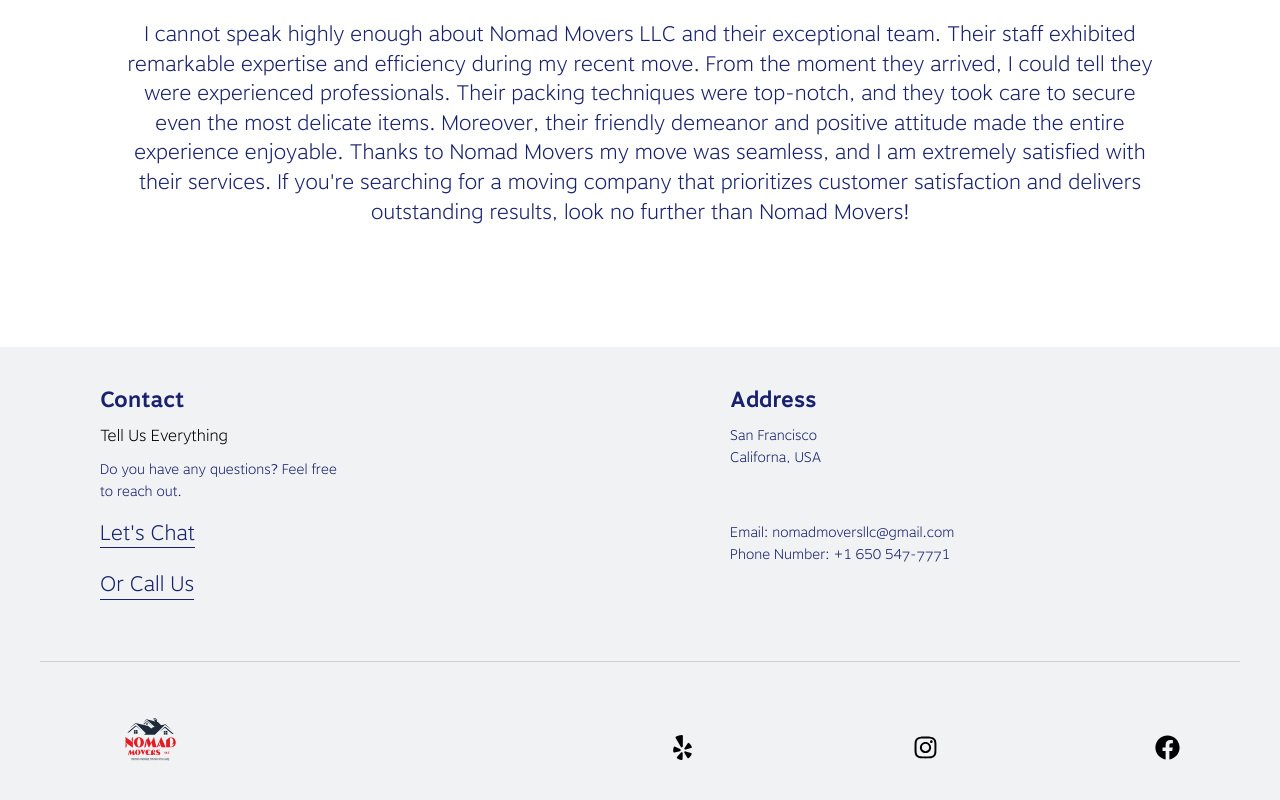
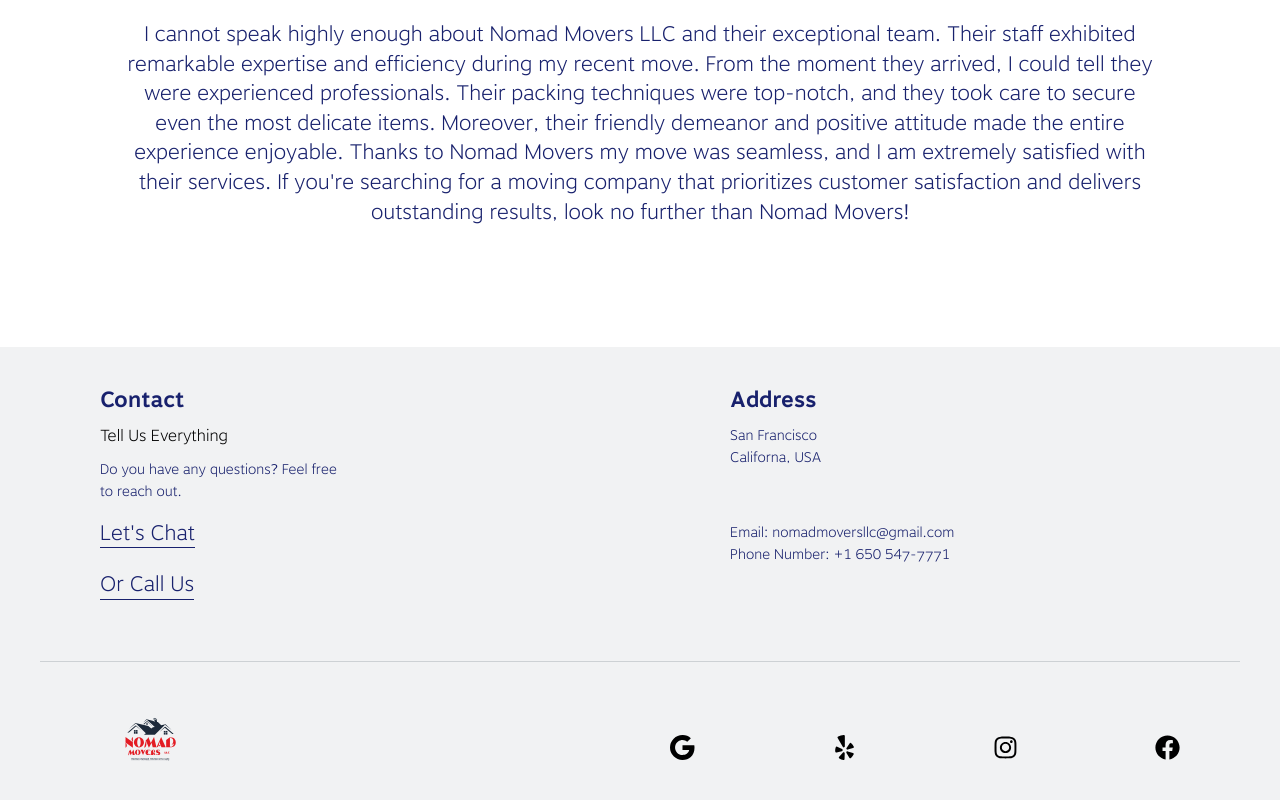
Before and after one commit to lenzoface/nomadMovers, a React (Create React App) app: page /reviews in a window 1280 px wide. Shown: the part 1650-2450 px from the top of the page. Built offline with nearby package versions, Linux system fonts and the light colour scheme.

Commit message:
Link to Google added

```diff
--- a/src/components/Footer/index.tsx
+++ b/src/components/Footer/index.tsx
@@ -87,10 +87,10 @@
               </LogoContainer>
             </NavLink>
             <FooterContainer>
-            {/* <SocialLink
-                href="https://www.google.com/maps/place/Nomad+Movers/"
+            <SocialLink
+                href="https://maps.app.goo.gl/2rHAzLzD8eEgK2CL6?g_st=iw"
                 src="google.svg"
-              /> */}
+              />
               <SocialLink
                 href="https://www.yelp.com/biz/nomad-movers-llc-san-francisco"
                 src="yelp.svg"
```
